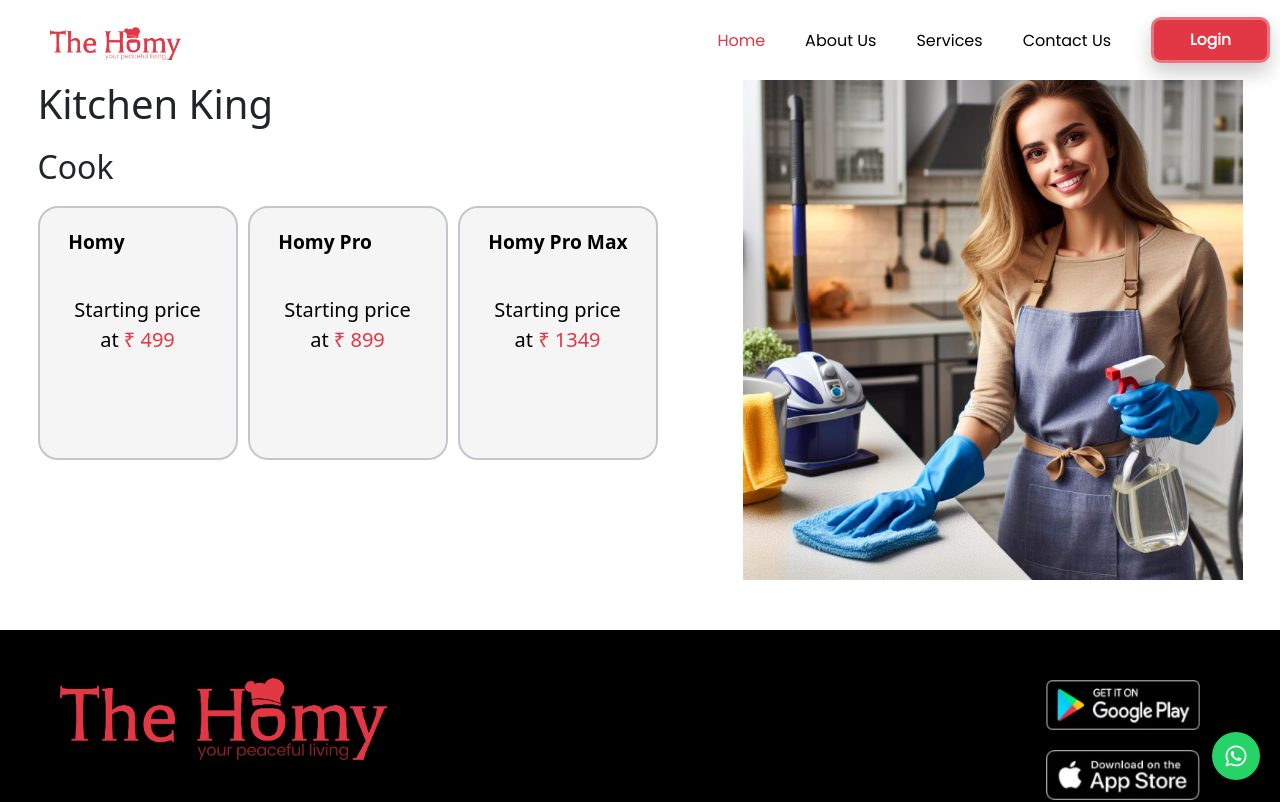
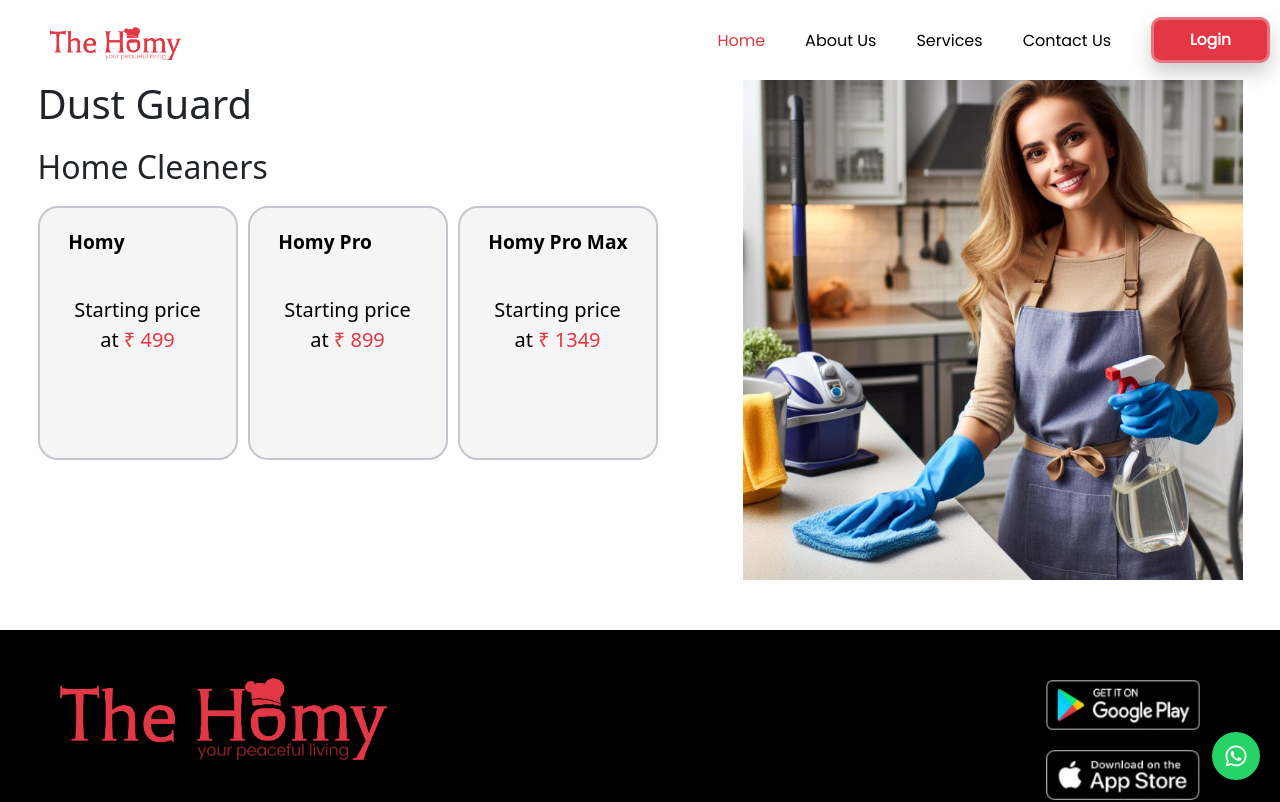
Before and after one commit to thehomy001/thehomy.in, a React (Vite) app: page /Dustguard in a window 1280 px wide. Shown: the top 802 px of the page. Built offline with nearby package versions, Linux system fonts and the light colour scheme.

Commit message:
dustguard hygine img hiding

```diff
--- a/components/DustGuard/Dustguard.jsx
+++ b/components/DustGuard/Dustguard.jsx
@@ -342,8 +342,8 @@ const Dustguard = () => {
 		<>
 			<div className="CookPage-container">
 				<div>
-					<h1>Kitchen King</h1>
-					<h2>Cook</h2>
+					<h1>Dust Guard</h1>
+					<h2>Home Cleaners</h2>
 					<div className="cardbox">
 						<div
 							className="ccard"
@@ -852,7 +852,7 @@ const Dustguard = () => {
 
 				</div>
 
-				<img src="../../public/temp4.png" alt="" />
+				<img className="cookimg" src="../../public/temp4.png" alt="" />
 			</div>
 		</>
 	);
--- a/components/Hygiene/Hygiene.jsx
+++ b/components/Hygiene/Hygiene.jsx
@@ -342,8 +342,8 @@ const Hygiene = () => {
 		<>
 			<div className="CookPage-container">
 				<div>
-					<h1>Kitchen King</h1>
-					<h2>Cook</h2>
+					<h1>Mr Hygiene</h1>
+					<h2>Toilet Cleaner</h2>
 					<div className="cardbox">
 						<div
 							className="ccard"
@@ -852,7 +852,7 @@ const Hygiene = () => {
 
 				</div>
 
-				<img src="../../public/temp3.png" alt="" />
+				<img className="cookimg" src="../../public/temp3.png" alt="" />
 			</div>
 		</>
 	);
```
